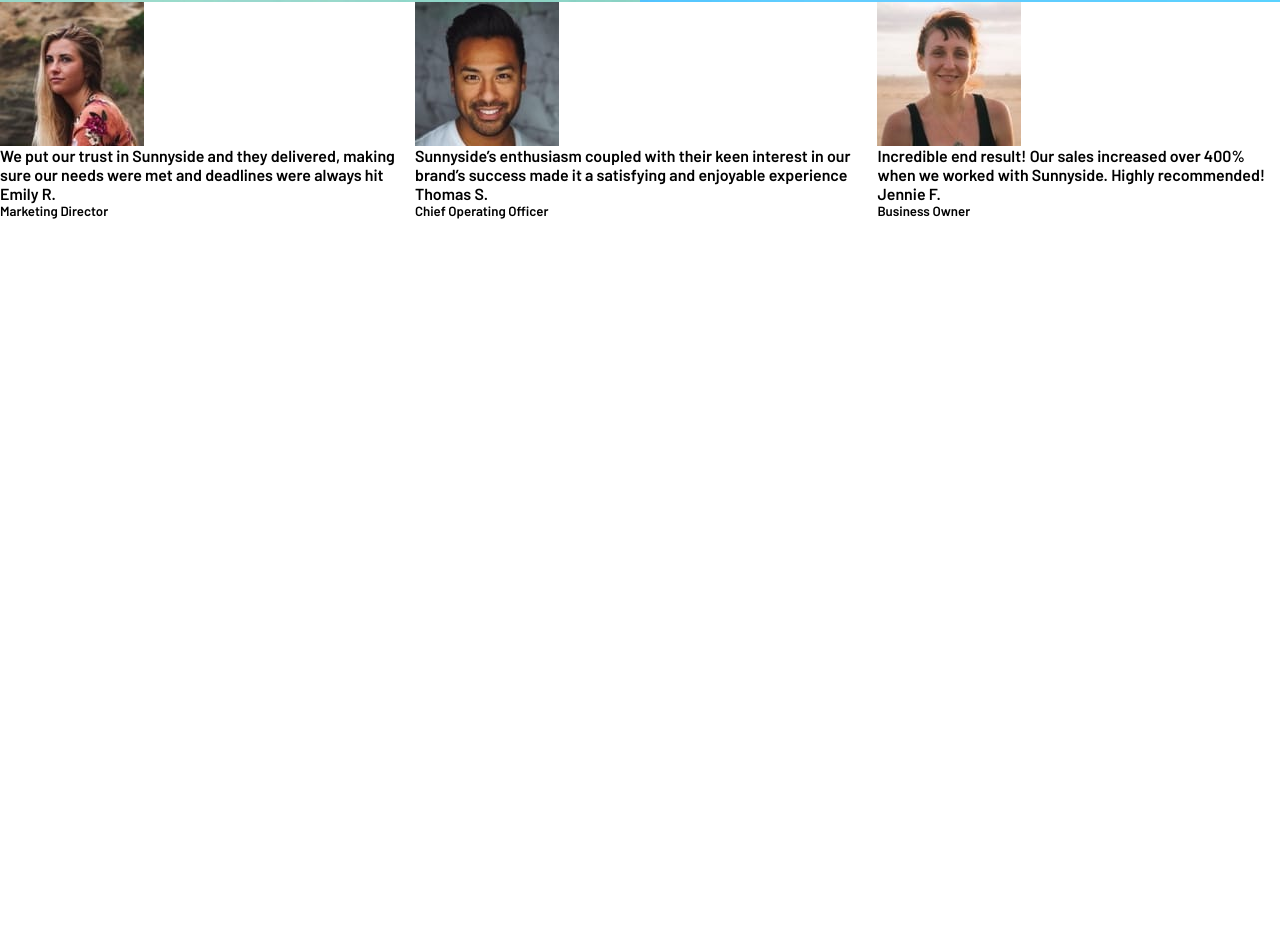
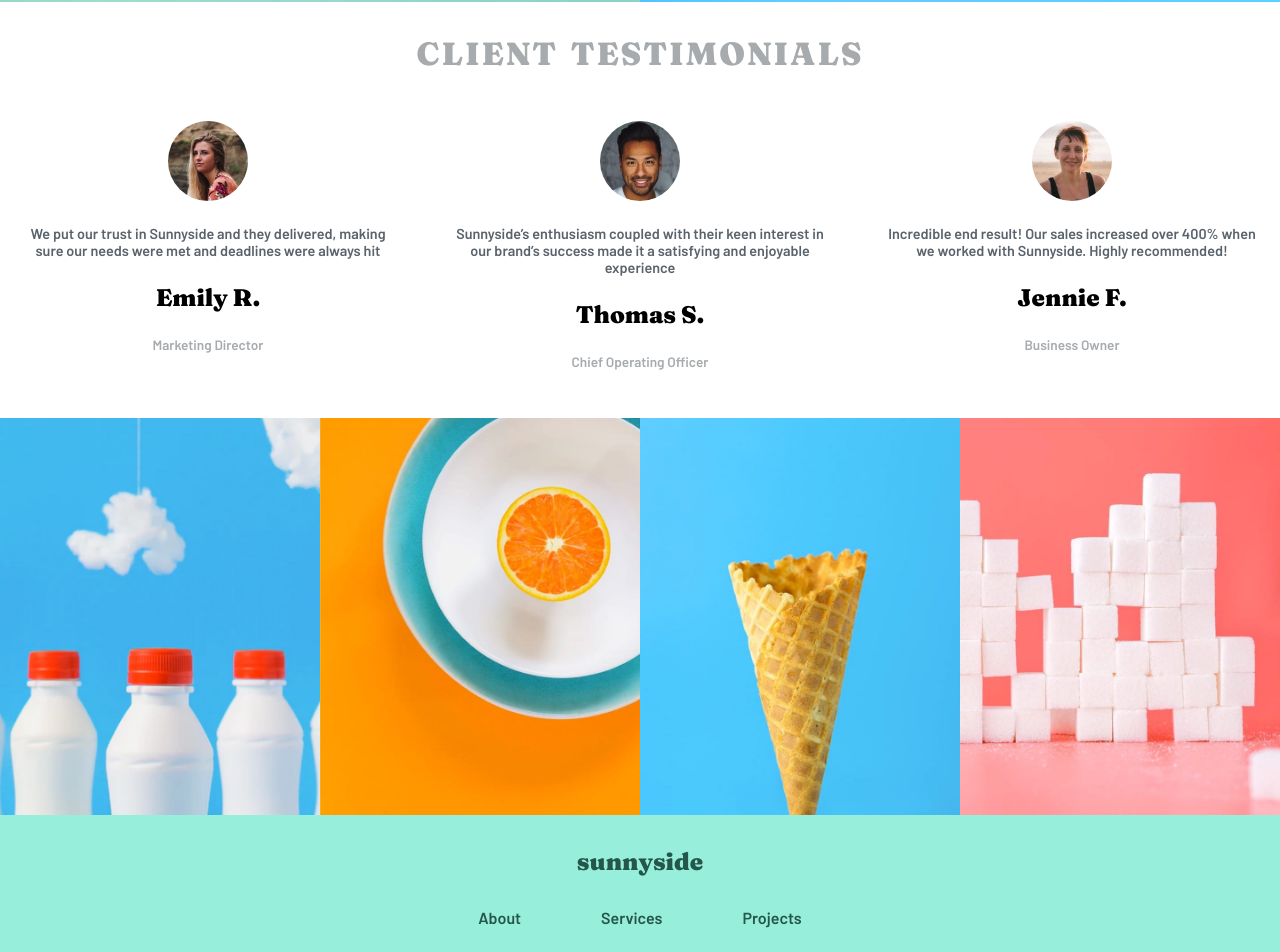
Before and after one commit to Dev-Amna/Agency-landing-page, a React (Vite) app: page / in a window 1280 px wide. Shown: the part 2398-3350 px from the top of the page. Before the commit the page ends 2617 px from the top, so only its background shows below. Built offline with nearby package versions, Linux system fonts and the light colour scheme.

Commit message:
update stlying

```diff
--- a/src/components/MainAllSections/Footer.jsx
+++ b/src/components/MainAllSections/Footer.jsx
@@ -1,10 +1,25 @@
 import React from 'react'
+import "./MainSection.css"
 
 function Footer() {
   return (
-    <div>
-      <h2>I'm Footer Seaction</h2>
+   <>
+   <section className='footer'>
+    <h1>sunnyside</h1>
+    <div className="link">
+      <a href="#">About</a>
+      <a href="#">Services</a>
+      <a href="#">Projects</a>
     </div>
+    <div className='social-links'>
+      <img src="./src/assets/images/icon-facebook.svg" alt="icon-facebook" />
+      <img src="./src/assets/images/icon-instagram.svg" alt="icon-instagram" />
+      <img src="./src/assets/images/icon-pinterest.svg" alt="icon-pinterest" />
+      <img src="./src/assets/images/icon-twitter.svg" alt="icon-twitter" />
+    </div>
+
+   </section>
+   </>
   )
 }
 
--- /dev/null
+++ b/src/components/MainAllSections/GalleryImages.jsx
@@ -0,0 +1,26 @@
+import React from 'react'
+import "./MainSection.css"
+const GalleryImages = () => {
+    return (
+        <div className="gallery-images">
+            <picture className='milk-bottles'>
+                <source media="(min-width: 768px)" srcSet="./assets/desktop/image-gallery-milkbottles.jpg" />
+                <img src="./assets/mobile/image-gallery-milkbottles.jpg" alt="Gallery Milk Bottles" />
+            </picture>
+            <picture className='orange'>
+                <source media="(min-width: 768px)" srcSet="./assets/desktop/image-gallery-orange.jpg" />
+                <img src="./assets/mobile/image-gallery-orange.jpg" alt="Gallery Orange" />
+            </picture>
+            <picture className='cone'>
+                <source media="(min-width: 768px)" srcSet="./assets/desktop/image-gallery-cone.jpg" />
+                <img src="./assets/mobile/image-gallery-cone.jpg" alt="Gallery Cone" />
+            </picture>
+            <picture className='sugar-cubes'>
+                <source media="(min-width: 768px)" srcSet="./assets/desktop/image-gallery-sugarcubes.jpg" />
+                <img src="./assets/mobile/image-gallery-sugar-cubes.jpg" alt="Gallery Sugar Cubes" />
+            </picture>
+        </div>
+    )
+}
+
+export default GalleryImages
--- a/src/components/MainAllSections/MainSection.css
+++ b/src/components/MainAllSections/MainSection.css
@@ -3,7 +3,6 @@
 .photography {
   display: flex;
   width: 100%;
-
 }
 
 /* Image section */
@@ -76,7 +75,6 @@
   .img-side,
   .text-side {
     width: 100%;
-
   }
 
   .text-side {
@@ -89,7 +87,107 @@
   }
 }
 
-/* TestimonialsSection */
-.TestimonialsSection{
+.TestimonialsSection {
+  width: 100%;
+  text-align: center;
+  padding: 2rem 0;
+}
+
+.TestimonialsSection h1.section-heading {
+  margin-bottom: 2rem;
+  font-size: 2rem;
+  color: #a7abae;
+  word-spacing: 4px;
+  letter-spacing: 2px;
+}
+
+.users-row {
   display: flex;
+  justify-content: center;
+  gap: 2rem;
+  flex-wrap: wrap;
 }
+
+.about-users {
+  padding: 1rem;
+  border-radius: 12px;
+  width: 100%;
+  max-width: 400px;
+  display: flex;
+  flex-direction: column;
+  align-items: center;
+  text-align: center;
+  gap: 1.5rem;
+}
+
+.about-users img {
+  width: 80px;
+  height: 80px;
+  border-radius: 50%;
+}
+
+.about-users p {
+  margin: 0;
+  font-size: 0.9rem;
+  color: #5a636c;
+}
+
+.about-users h4,
+.about-users h5 {
+  margin: 0;
+  font-size: 0.85rem;
+  color: #a7abae;
+}
+
+/* Responsive: reduce box width on smaller screens */
+@media (max-width: 768px) {
+  .about-users {
+    width: 150px;
+  }
+}
+/* MainSection.css */
+
+/* Gallery container */
+.gallery-images {
+  display: grid;
+  grid-template-columns: repeat(auto-fit, minmax(150px, 1fr));
+
+  width: 100%;
+
+}
+
+.gallery-images picture {
+  display: block;
+}
+
+.gallery-images img {
+  width: 100%;
+  height: 100%;
+  object-fit: cover;
+
+}
+
+/* Footer */
+.footer {
+  padding: 2rem 0;
+  display: flex;
+  flex-direction: column;
+  align-items: center;
+  text-align: center;
+  background-color: #96eedb;
+  gap: 2rem;
+  color: #25564b;
+}
+
+.link {
+  display: flex;
+  gap: 5rem;
+}
+.link a {
+  color: #25564b;
+}
+
+.social-links{
+  display: flex;
+  gap: 2rem;
+}
--- a/src/components/MainAllSections/MainSection.jsx
+++ b/src/components/MainAllSections/MainSection.jsx
@@ -1,7 +1,8 @@
 import React from "react";
 import "./MainSection.css";
 import TestimonialsSection from "./TestimonialsSection";
-
+import GalleryImages from "./GalleryImages";
+import Footer from './Footer'
 function StandOutSection() {
   return (
     <>
@@ -119,6 +120,8 @@ function StandOutSection() {
         </div>
       </section>
       <TestimonialsSection />
+      <GalleryImages/>
+      <Footer />
     </>
   );
 }
--- a/src/components/MainAllSections/TestimonialsSection.jsx
+++ b/src/components/MainAllSections/TestimonialsSection.jsx
@@ -3,19 +3,20 @@ import "./MainSection.jsx"
 import { clientsData } from "./data.js";
 
 function TestimonialsSection() {
-  return (
-    <>
-      <section className="TestimonialsSection">
+   return (
+    <section className="TestimonialsSection">
+      <h1 className="section-heading">CLIENT TESTIMONIALS</h1>
+      <div className="users-row">
         {clientsData.map((data, i) => (
-          <div key={i}>
-            <img src={data.image} alt="about image" />
+          <div key={i} className="about-users">
+            <img src={data.image} alt={data.name} />
             <p>{data.content}</p>
-            <h4>{data.name}</h4>
+            <h2>{data.name}</h2>
             <h5>{data.role}</h5>
           </div>
         ))}
-      </section>
-    </>
+      </div>
+    </section>
   );
 }
 
```
Also changed, not shown: src/components/MainAllSections/Gallery.jsx (deleted, +0 -26 lines).
